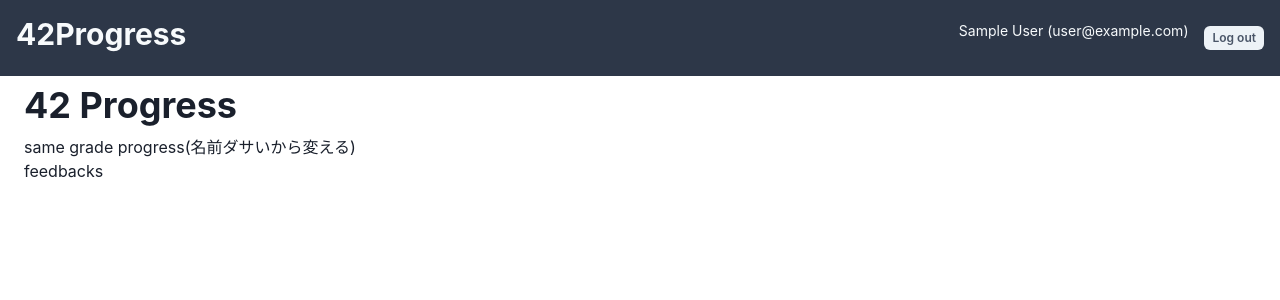
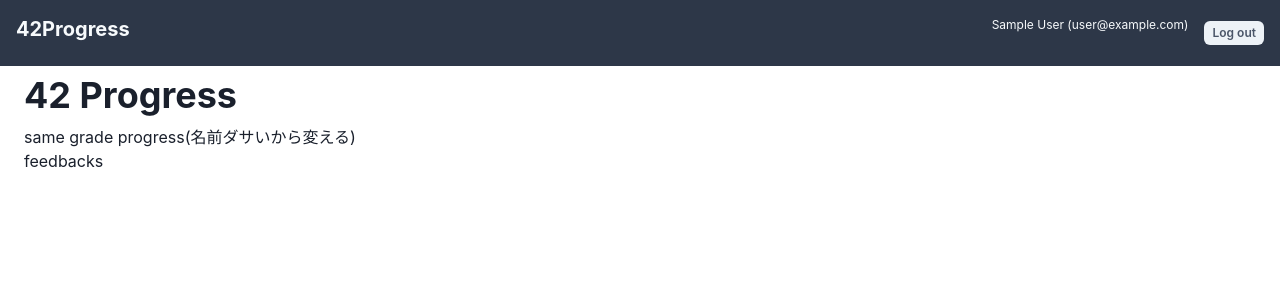
Before and after one commit to yshima42/42feedback-migration, a Next.js app: page / in a window 1280 px wide. Shown: the top 300 px of the page. Built offline with nearby package versions, Linux system fonts and the light colour scheme; no server answers; sample sign-in values are in the browser's storage.

Commit message:
ヘッダー少し調整

```diff
--- a/src/components/Header.tsx
+++ b/src/components/Header.tsx
@@ -22,13 +22,13 @@ const Header: React.FC = () => {
 
   if (session) {
     left = (
-      <Heading as="h1" size={{ base: "md", md: "lg" }}>
+      <Heading as="h1" fontSize={{ base: "md", md: "xl" }}>
         <Link href="/">42Progress</Link>
       </Heading>
     );
     right = (
       <Flex align="center">
-        <Box pr={4} fontSize="sm" display={{ base: "none", md: "flex" }}>
+        <Box pr={4} fontSize="xs" display={{ base: "none", md: "flex" }}>
           <Text>
             {session.user?.name} ({session.user?.email})
           </Text>
```
